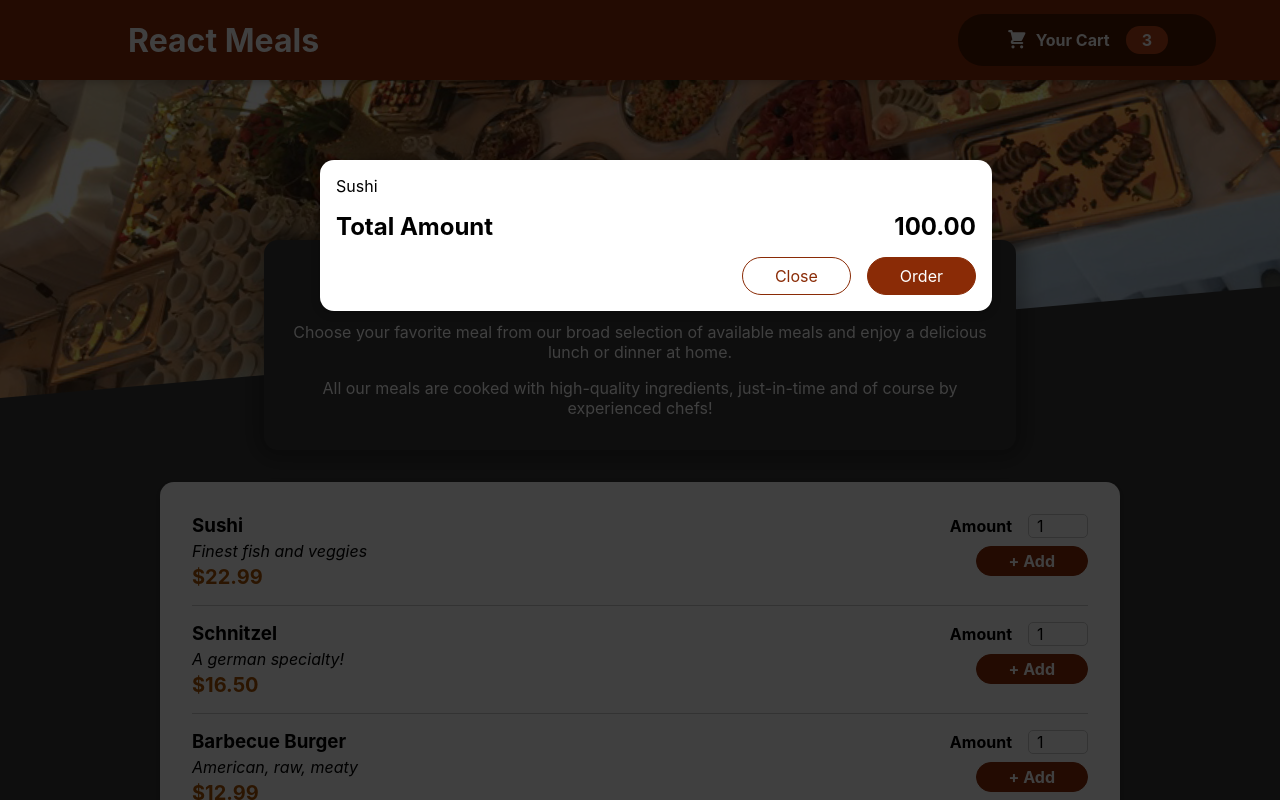
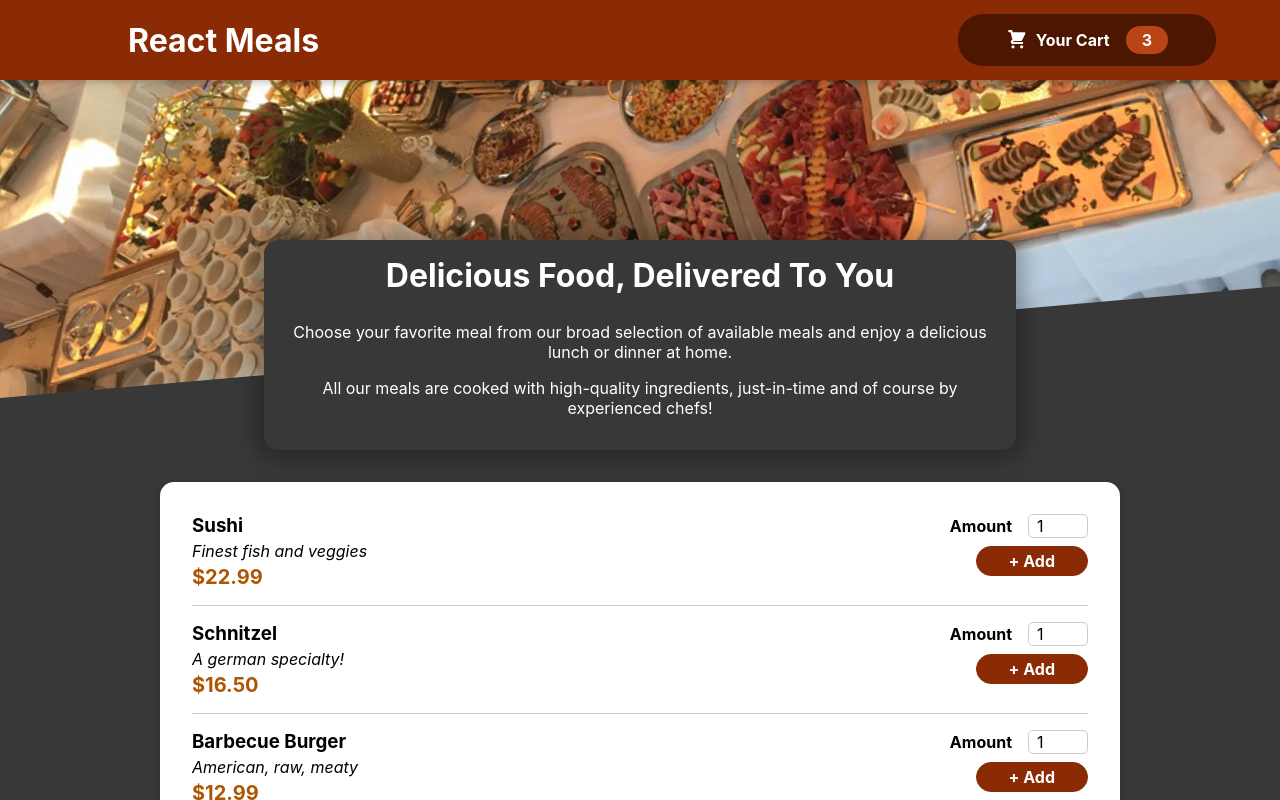
Before and after one commit to ImperiumWebApplications/react-meals, a React (Create React App) app: page / in a window 1280 px wide. Shown: the top 800 px of the page. Built offline with nearby package versions, Linux system fonts and the light colour scheme.

Commit message:
Managing Cart and Modal state

```diff
--- a/src/App.js
+++ b/src/App.js
@@ -1,13 +1,21 @@
-import React from "react";
+import React, {useState} from "react";
 import Header from "./components/Layout/Header";
 import Meals from "./components/Meals/Meals";
 import Cart from "./components/Cart/Cart";
 
 function App() {
+    const [cartIsShown, setCartIsShown] = useState(false)
+
+    const showCartHandler = () => {
+        setCartIsShown(true)
+    }
+    const hideCartHandler = () => {
+        setCartIsShown(false)
+    }
     return (
         <React.Fragment>
-            <Cart/>
-            <Header/>
+            {cartIsShown && <Cart onClose={hideCartHandler}/>}
+            <Header onShowCart={showCartHandler}/>
             <main>
                 <Meals/>
             </main>
--- a/src/components/Cart/Cart.js
+++ b/src/components/Cart/Cart.js
@@ -1,7 +1,7 @@
 import classes from './Cart.module.css'
 import Modal from "../UI/Modal";
 
-const Cart = () => {
+const Cart = (props) => {
     const cartItems = <ul className={classes['cart-items']}>
         {
             [{id: 'm1', name: ' Sushi', amount: 2, price: 100}].map((item) => {
@@ -10,14 +10,14 @@
         }
     </ul>
     return (
-        <Modal>
+        <Modal onClose={props.onClose}>
             {cartItems}
             <div className={classes.total}>
                 <span>Total Amount</span>
                 <span>100.00</span>
             </div>
             <div className={classes.actions}>
-                <button className={classes['button--alt']}>Close</button>
+                <button onClick={props.onClose} className={classes['button--alt']}>Close</button>
                 <button className={classes.button}>Order</button>
             </div>
         </Modal>
--- a/src/components/Layout/Header.js
+++ b/src/components/Layout/Header.js
@@ -3,12 +3,12 @@
 import Image from '../../assets/meals.jpeg'
 import HeaderCartButton from "./HeaderCartButton";
 
-const Header = () => {
+const Header = (props) => {
     return (
         <React.Fragment>
             <header className={classes.header}>
                 <h1>React Meals</h1>
-               <HeaderCartButton/>
+               <HeaderCartButton onClick={props.onShowCart}/>
             </header>
             <div className={classes['main-image']}>
                 <img src={Image} alt="Meals Header"/>
--- a/src/components/Layout/HeaderCartButton.js
+++ b/src/components/Layout/HeaderCartButton.js
@@ -1,9 +1,9 @@
 import classes from './HeaderCartButton.module.css'
 import CartIcon from "../Cart/CartIcon";
 
-const HeaderCartButton = () => {
+const HeaderCartButton = (props) => {
     return (
-        <button className={classes.button}>
+        <button className={classes.button} onClick={props.onClick}>
             <span className={classes.icon}>
                 <CartIcon/>
             </span>
--- a/src/components/UI/Modal.js
+++ b/src/components/UI/Modal.js
@@ -2,9 +2,9 @@
 import ReactDOM from "react-dom";
 import classes from './Modal.module.css'
 
-const Backdrop = () => {
+const Backdrop = (props) => {
     return (
-        <div className={classes.backdrop}/>
+        <div className={classes.backdrop} onClick={props.onClose}/>
     )
 }
 
@@ -21,7 +21,7 @@
 const Modal = (props) => {
     return (
         <React.Fragment>
-            {ReactDOM.createPortal(<Backdrop/>, document.getElementById('overlays'))}
+            {ReactDOM.createPortal(<Backdrop onClose={props.onClose}/>, document.getElementById('overlays'))}
             {ReactDOM.createPortal(<ModalOverlay>{props.children}</ModalOverlay>, document.getElementById('overlays'))}
         </React.Fragment>
     )
```
